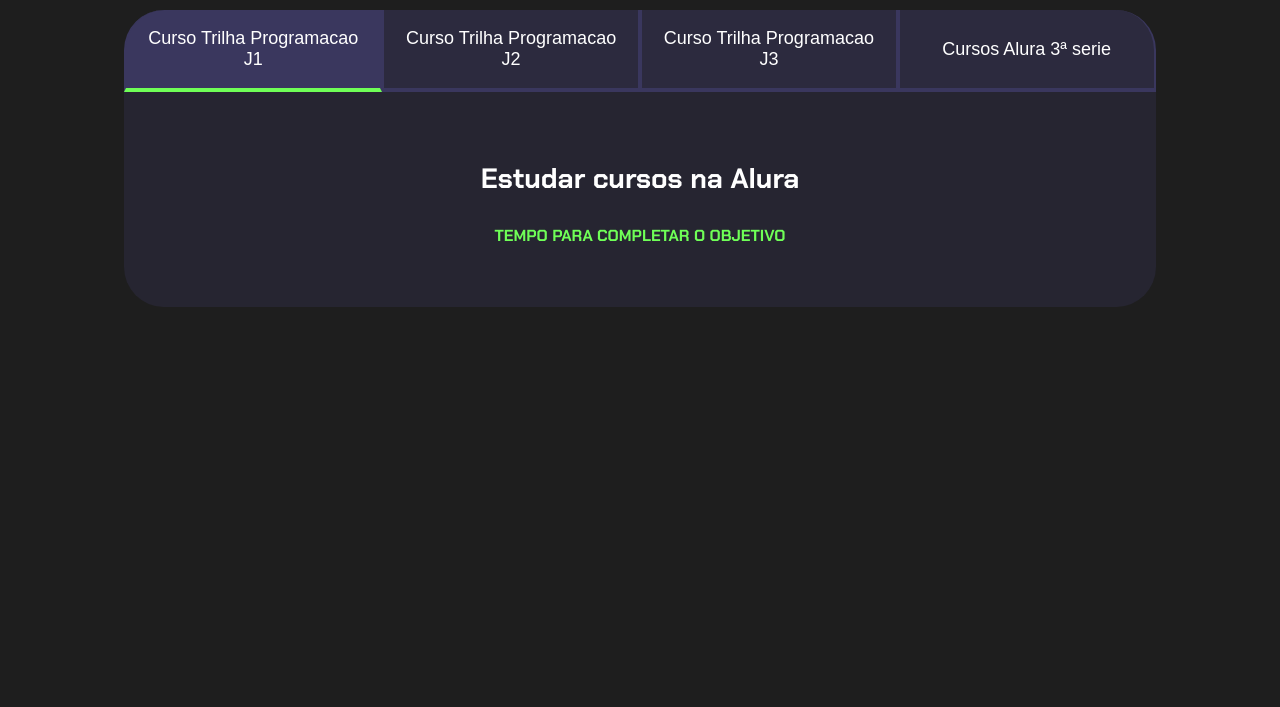
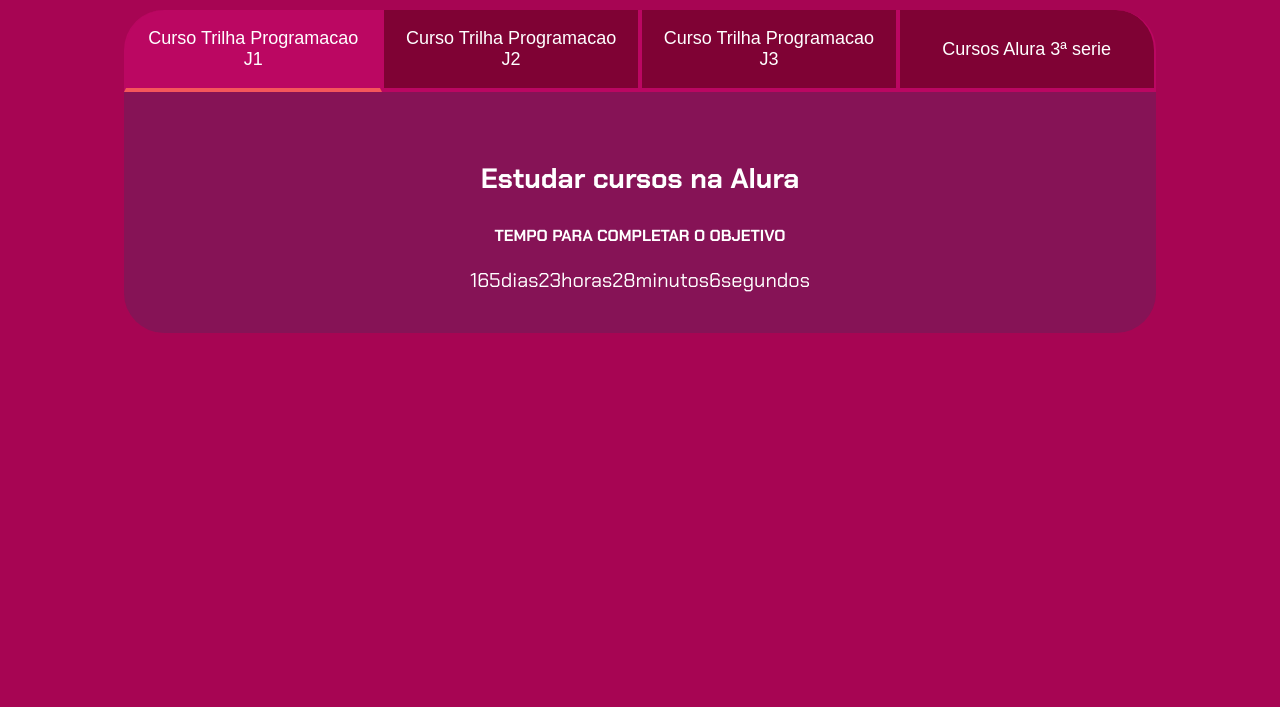
Before and after one commit to andreia025martins/Objetivos-do-ano-3ANO--Projeto-1, a plain HTML site: page index.html in a window 1280 px wide. Shown: the part 93-800 px from the top of the page. Drawn offline with Linux system fonts and the light colour scheme.

Commit message:
Contador

```diff
--- a/index.html
+++ b/index.html
@@ -18,7 +18,7 @@
                 <button class="botao">Cursos Alura 3ª serie</button>
             </div>
             <div class="abas-textos">
-                <div class="aba-conteudo-ativo">
+                <div class="aba-conteudo ativo">
                     <h3 class="aba-conteudo-titulo-principal">Estudar cursos na Alura</h3>
                     <h4 class="aba-conteudo-titulo-secundario">Tempo para completar o objetivo</h4>
                     <div class="contador"></div>
--- a/main.js
+++ b/main.js
@@ -13,3 +13,40 @@ for (let i = 0; i < botoes.length; i++) {
         textos[i].classList.add("ativo");
     }
 }
+
+const contadores = document.querySelectorAll(".contador");
+
+const tempoObjetivo1 = new Date("2024-10-05T23:59");
+const tempoObjetivo2 = new Date("2024-10-05T23:59");
+const tempoObjetivo3 = new Date("2024-10-05T23:59");
+const tempoObjetivo4 = new Date("2024-10-05T23:59");
+
+const tempos = [tempoObjetivo1,tempoObjetivo2, tempoObjetivo3, tempoObjetivo4];
+
+function calculaTempo(tempoObjetivo) {
+    let tempoAtual = new Date();
+    let tempoFinal =tempoObjetivo - tempoAtual;
+    let segundos = Math.floor(tempoFinal / 1000);
+    let minutos = Math.floor(segundos / 60);
+    let horas = Math.floor(minutos / 60);
+    let dias = Math.floor(horas /24);
+
+    segundos %= 60;
+    minutos %= 60;
+    horas %=24;
+
+    return dias + "dias" + horas + "horas" + minutos + "minutos" + segundos + "segundos";
+}
+
+function atualizaCronometro(){
+    for (let i=0; i<contadores.length; i++){
+        contadores[i].textContent = calculaTempo(tempos[i])
+    }
+}
+
+function comecaCronometro(){
+    atualizaCronometro()
+    setInterval(atualizaCronometro,1000)
+}
+
+comecaCronometro();
--- a/style.css
+++ b/style.css
@@ -1,11 +1,11 @@
 @import url('https://fonts.googleapis.com/css2?family=Chakra+Petch:wght@400;700&display=swap');
 
 :root {
-    --cor-de-fundo: #1E1E1E;
-    --verde: #6FFF57;
+    --cor-de-fundo: #a70553;
+    --salmao: #f5565b;
     --branco: #FFFFFF;
-    --botao-ativo: #3A375E;
-    --botao-inativo: rgba(58, 55, 94, 0.5);
+    --botao-ativo: #bb0762;
+    --botao-inativo: #7f0234;
     --texto-fundo: rgba(58, 55, 94, 0.3);
 }
 
@@ -32,7 +32,7 @@ body {
 }
 
 .titulo-principal span {
-    color: var(--verde);
+    color: var(--salmao);
 }
 
 .botao {
@@ -61,7 +61,7 @@ body {
 
 .botao.ativo {
     background-color: var(--botao-ativo);
-    border-bottom: 4px solid var(--verde);
+    border-bottom: 4px solid var(--salmao);
 }
 
 .abas-textos{
@@ -84,7 +84,7 @@ body {
 
 .aba-conteudo-titulo-secundario{
     text-align: center;
-    color: var(--verde);
+    color: var(--rosa);
     text-transform: uppercase;
 
 }
```
